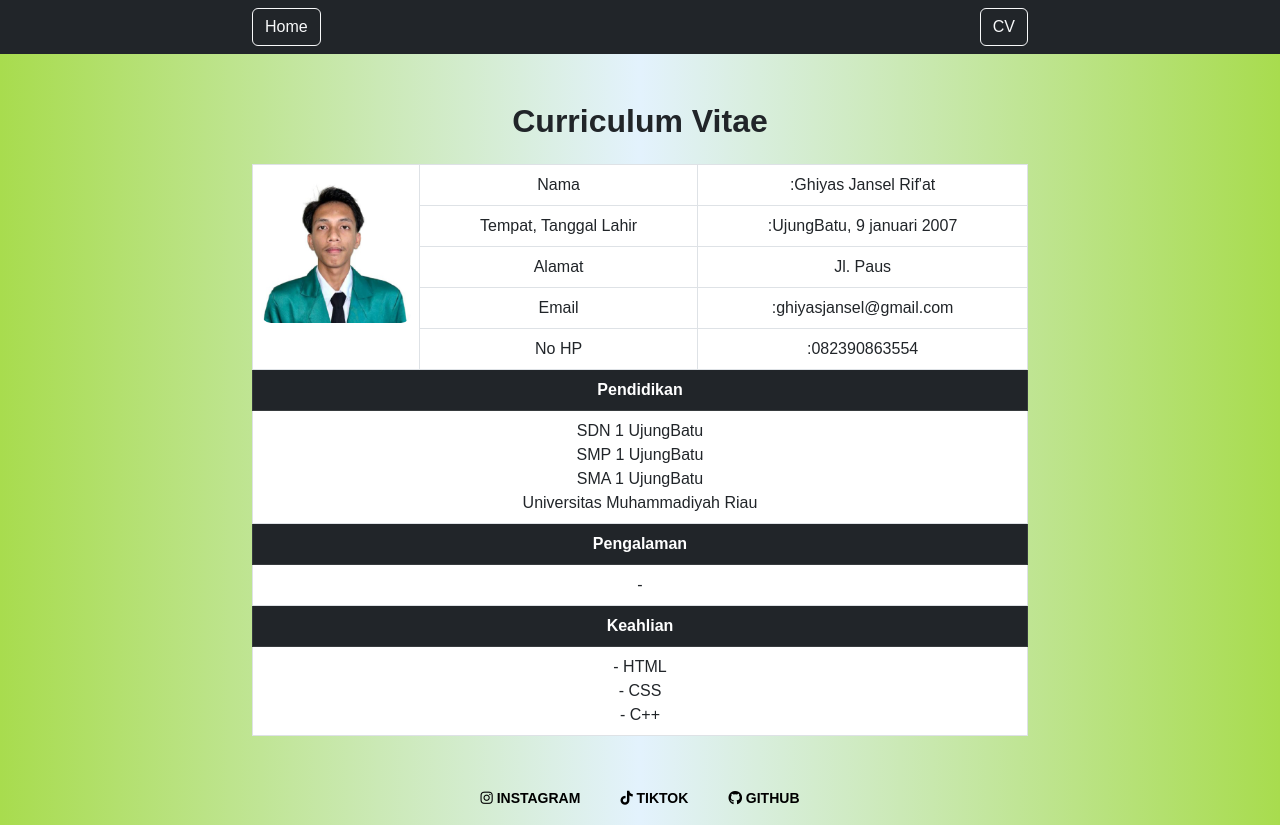
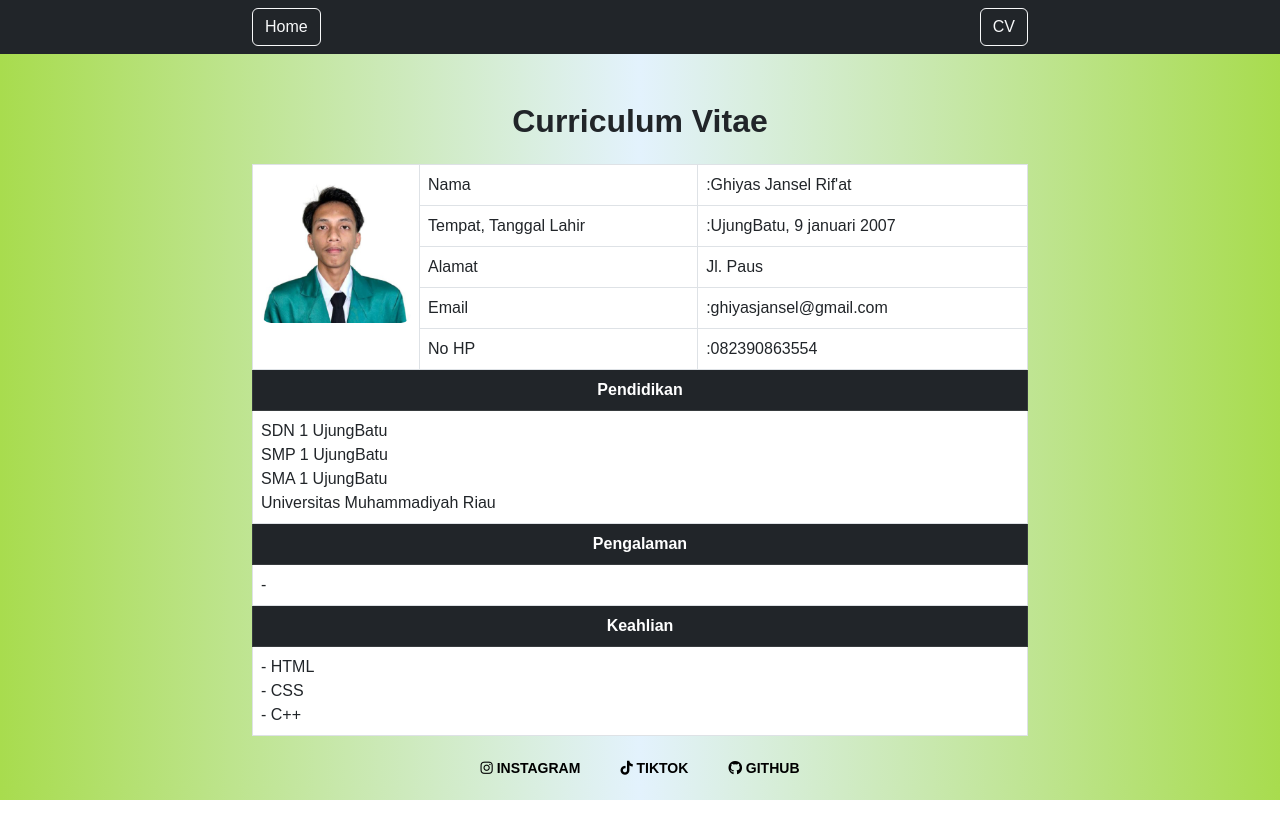
Before and after one commit to ghiyasjanselrifat/cv_belajar, a plain HTML site: page cv.html in a window 1280 px wide. After the commit the page ends 800 px from the top, so only its background shows below. Drawn offline with nearby package versions, Linux system fonts and the light colour scheme.

Commit message:
Add files via upload

```diff
--- a/cv.html
+++ b/cv.html
@@ -18,7 +18,7 @@
     </div>
 </nav>
 
-<div class="container mt-5 text-center">
+<div class="container mt-5">
     <h2 class="text-center mb-4">Curriculum Vitae</h2>
 
     <div class="table-responsive">
--- a/style.css
+++ b/style.css
@@ -50,9 +50,10 @@ td, th {
     align-items: center;
     gap: 20px;
     flex-wrap: wrap; /* biar turun di HP */
-    margin-top: 20px;
-    padding: 10px;
+    margin-top: auto;
 }
+
+
 
 /* Link sosial */
 .footer-sosial a {
```
